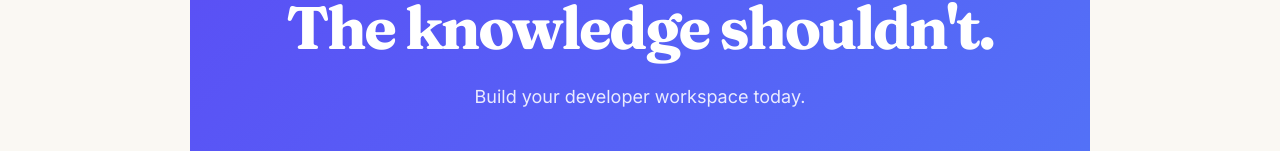
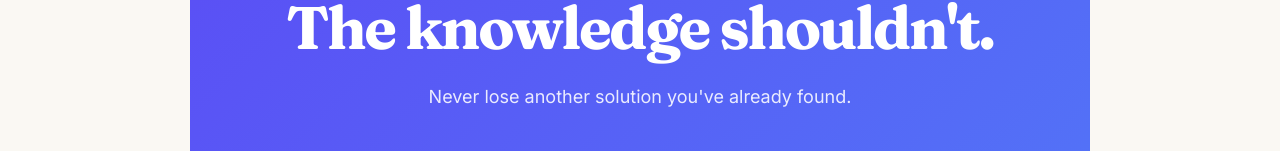
Before and after one commit to harshalpatil-10/codecanvas-frontend, a React (Vite) app: page / in a window 1280 px wide. Shown: the part 3125-3276 px from the top of the page. Built offline with nearby package versions, Linux system fonts and the light colour scheme; no server answers.

Commit message:
Update CTASection.jsx

```diff
--- a/src/components/landing/CTASection.jsx
+++ b/src/components/landing/CTASection.jsx
@@ -17,7 +17,7 @@ export default function CTASection() {
 </h2>
 
 <p className={styles.sub}>
-  Build your developer workspace today.
+  Never lose another solution you've already found.
 </p>
 
 <Link
```
